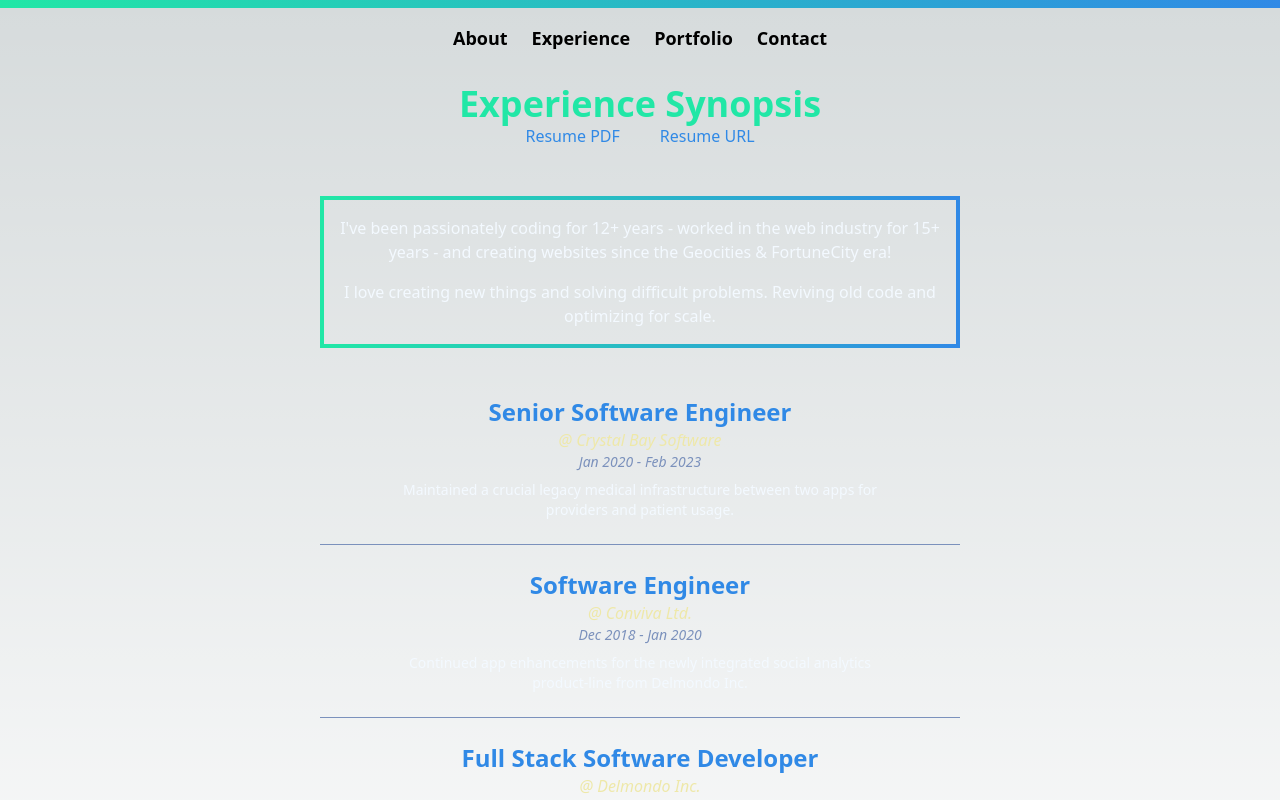
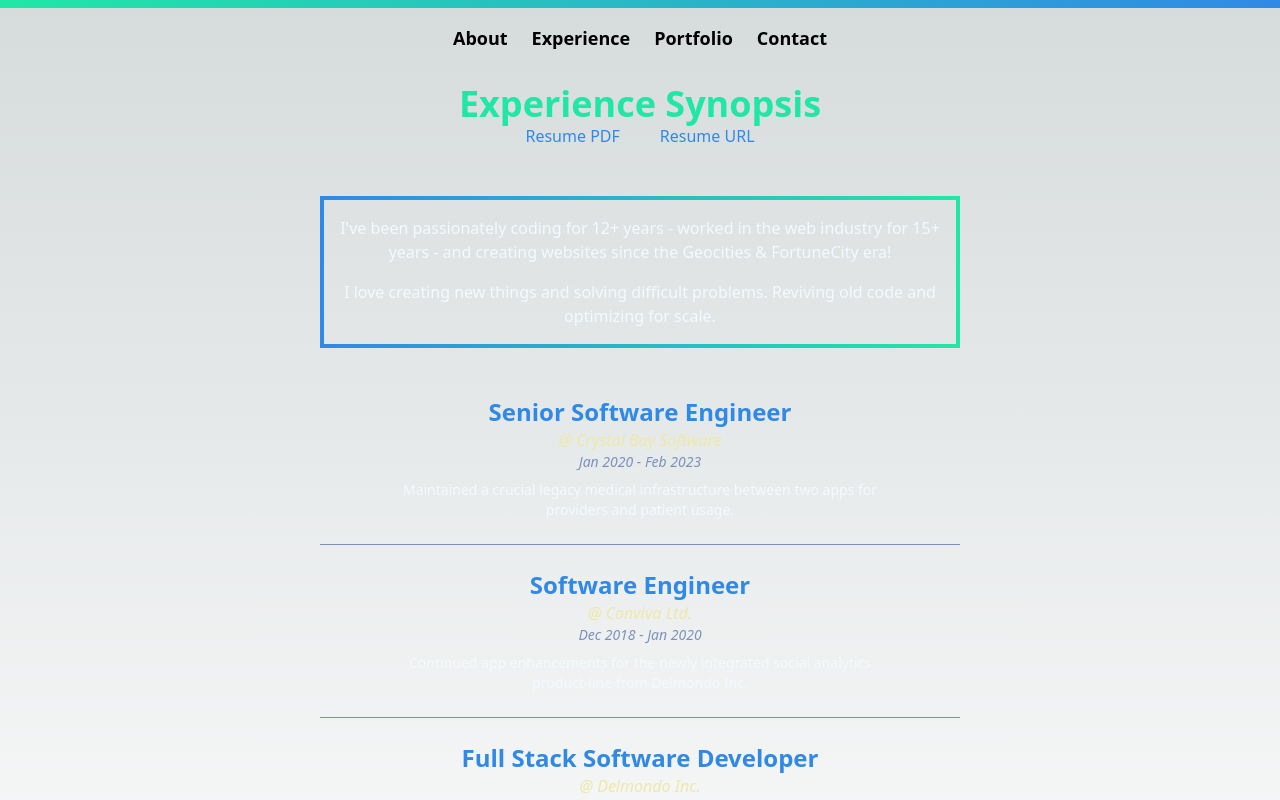
Before and after one commit to wlemahieu/wesleylemahieu.com, a Next.js app: page /experience in a window 1280 px wide. Shown: the top 800 px of the page. Built offline with nearby package versions, Linux system fonts and the light colour scheme.

Commit message:
flip info gradient direction, alt-log links

```diff
--- a/app/experience/page.module.css
+++ b/app/experience/page.module.css
@@ -2,5 +2,5 @@
   border: 4px solid;
   border-width: 4px;
   border-image-slice: 1;
-  border-image-source: linear-gradient(to left, #3089e6, #21E7A6);
+  border-image-source: linear-gradient(to right, #3089e6, #21E7A6);
 }
--- a/components/navigation.tsx
+++ b/components/navigation.tsx
@@ -25,7 +25,7 @@ const Navigation = () => {
             const href = to === '/about' ? '/' : to;
             return (
               <li key={`item-${key}`} className={page === href ? styles.activeItem : undefined}>
-                <Link href={href} className="text-lg font-semibold">{item}</Link>
+                <Link href={href} className="text-lg font-semibold" title={`href=${href} page=${page}`}>{item}</Link>
               </li>
             );
           })}
```
